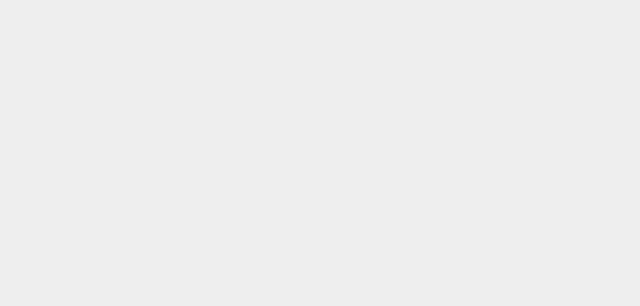
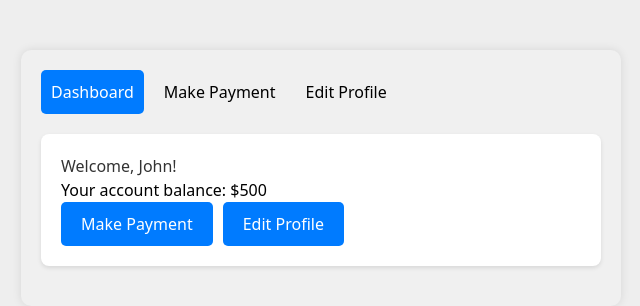
Before and after one commit to saketh-18/ebsap.co, a React (Vite) app: page /welcome in a window 1280 px wide. Before the commit this address had no page. Shown: the top 306 px of the page, without its empty margins (319-959 px from the left). Built offline with nearby package versions, Linux system fonts and the light colour scheme.

Commit message:
calculate page added

```diff
--- a/src/App.css
+++ b/src/App.css
@@ -38,3 +38,123 @@ body::-webkit-scrollbar {
     background-image: url(../images/banner4.jpg);
     background-size: cover;
 }
+
+.user-interface {
+    max-width: 600px;
+    margin: 50px auto;
+    padding: 20px;
+    background-color: #f0f0f0;
+    border-radius: 10px;
+    box-shadow: 0 0 10px rgba(0, 0, 0, 0.1);
+  }
+
+  .section-container {
+    margin-bottom: 20px;
+    padding: 20px;
+    background-color: #fff;
+    border-radius: 8px;
+    box-shadow: 0 2px 4px rgba(0, 0, 0, 0.1);
+  }
+
+  .section-title {
+    margin-top: 0;
+    color: #333;
+  }
+
+  .nav-container {
+    margin-bottom: 20px;
+  }
+
+  .nav-list {
+    list-style-type: none;
+    padding: 0;
+    margin: 0;
+  }
+
+  .nav-list li {
+    display: inline-block;
+    margin-right: 10px;
+    cursor: pointer;
+    padding: 10px;
+    border-radius: 5px;
+  }
+
+  .nav-list li.active {
+    background-color: #007bff;
+    color: #fff;
+  }
+
+  .btn {
+    padding: 10px 20px;
+    background-color: #007bff;
+    color: #fff;
+    border: none;
+    border-radius: 5px;
+    cursor: pointer;
+  }
+
+  .btn:hover {
+    background-color: #0056b3;
+  }
+
+
+/* calculate */
+.electricity-calculator-container {
+  max-width: 400px;
+  margin: 50px auto;
+  padding: 20px;
+  background-color: #f0f0f0;
+  border-radius: 10px;
+  box-shadow: 0 0 10px rgba(0, 0, 0, 0.1);
+}
+
+.electricity-calculator-title {
+  text-align: center;
+  color: #333;
+}
+
+.electricity-calculator-input {
+  margin-bottom: 20px;
+}
+
+.electricity-calculator-input label {
+  display: block;
+  margin-bottom: 5px;
+}
+
+.electricity-calculator-input input {
+  width: 100%;
+  padding: 10px;
+  border: 1px solid #ccc;
+  border-radius: 5px;
+  outline: none;
+}
+
+.electricity-calculate-btn {
+  display: block;
+  width: 100%;
+  padding: 10px;
+  background-color: #007bff;
+  color: #fff;
+  border: none;
+  border-radius: 5px;
+  cursor: pointer;
+}
+
+.electricity-calculate-btn:hover {
+  background-color: #0056b3;
+}
+
+.electricity-calculator-result {
+  margin-top: 20px;
+  text-align: center;
+}
+
+.electricity-calculator-result h3 {
+  margin-bottom: 10px;
+}
+
+.electricity-calculator-result p {
+  font-size: 20px;
+  font-weight: bold;
+}
--- a/src/App.jsx
+++ b/src/App.jsx
@@ -7,6 +7,9 @@ import Login from './Components/Routes/Login';
 import Forgot from './Components/Routes/Forgot';
 import Payment from './Components/Routes/Payment';
 import Bill from './Components/Routes/Bill';
+import Welcome from './Components/Routes/Welcome';
+import Banner from './Components/Banner';
+import Calculate from './Components/Routes/Calculate';
 
 export default function App(){
   return (
@@ -19,6 +22,9 @@ export default function App(){
       <Route path='/forgot' element={<Forgot />} />
       <Route path='/payment' element={<Payment />} />
       <Route path='/bill' element={<Bill />} />
+      <Route path='/welcome' element={<Welcome />} />
+      <Route path='/register' element={<Banner />} />
+      <Route path='/calculate' element={<Calculate />} />
       </Routes>
     </BrowserRouter>
   </>
--- /dev/null
+++ b/src/Components/Routes/Calculate.jsx
@@ -0,0 +1,41 @@
+import React, { useState } from 'react';
+import Topbar from '../Topbar';
+
+const Calculate = () => {
+  const [unitsUsed, setUnitsUsed] = useState('');
+  const [totalCost, setTotalCost] = useState(0);
+
+  const calculateCost = () => {
+    const costPerUnit = 7; // Cost per unit in rupees
+    const units = parseFloat(unitsUsed);
+    const cost = units * costPerUnit;
+    setTotalCost(cost);
+  };
+
+  return (
+    <div>
+    <Topbar />
+    <div className="electricity-calculator-container">
+      <h2 className="electricity-calculator-title">Electricity Cost Calculator</h2>
+      <div className="electricity-calculator-input">
+        <label htmlFor="units">Units Used:</label>
+        <input
+          id="units"
+          type="number"
+          value={unitsUsed}
+          onChange={(e) => setUnitsUsed(e.target.value)}
+        />
+      </div>
+      <button className="electricity-calculate-btn" onClick={calculateCost}>Calculate</button>
+      {totalCost > 0 && (
+        <div className="electricity-calculator-result">
+          <h3>Total Cost:</h3>
+          <p>{totalCost} Rupees</p>
+        </div>
+      )}
+    </div>
+    </div>
+  );
+};
+
+export default Calculate;
--- a/src/Components/Routes/Homepage.jsx
+++ b/src/Components/Routes/Homepage.jsx
@@ -1,12 +1,12 @@
 import React from 'react'
 import Topbar from '../Topbar'
-import Banner from '../Banner'
+import Login from './Login'
 
 export default function Homepage() {
   return (
-    <>
-        <Topbar />
-        <Banner/>
-    </>
+    <div className='h-screen'>
+
+        <Login />
+    </div>
   )
 }
--- a/src/Components/Routes/Login.jsx
+++ b/src/Components/Routes/Login.jsx
@@ -52,7 +52,7 @@ export default function Login() {
       <button className='p-2 bg-sky-500 w-1/2 rounded-md self-center button' onClick={handleLogin}>Login</button>
       <p className='text-red-500 text-xl self-center font-semibold mt-3'>{pCheck}</p>
       <div className='flex w-1/2 self-center justify-between mt-3'>
-        <Link to="/" className='underline'>Register Instead?</Link>
+        <Link to="/register" className='underline'>Register Instead?</Link>
         <Link to="/forgot" className='underline' >Forgot Password?</Link>
       </div>
     </div>
--- /dev/null
+++ b/src/Components/Routes/Welcome.jsx
@@ -0,0 +1,76 @@
+import React, { useState } from 'react';
+
+
+const Welcome = () => {
+  // State variables for managing user data and sections
+  const [userData, setUserData] = useState({
+    firstName: 'John',
+    lastName: 'Doe',
+    email: 'john@example.com',
+    address: '123 Main St, City',
+    accountBalance: 500,
+  });
+
+  const [currentSection, setCurrentSection] = useState('dashboard');
+
+  // Function to handle section change
+  const changeSection = (section) => {
+    setCurrentSection(section);
+  };
+
+  // Render Dashboard section
+  // Render Dashboard section
+const renderDashboard = () => {
+  return (
+    <div className="section-container">
+      <h2 className="section-title">Welcome, {userData.firstName}!</h2>
+      <p>Your account balance: ${userData.accountBalance}</p>
+      <button className="btn" onClick={() => changeSection('payment')}>Make Payment</button>
+      <button className="btn" onClick={() => changeSection('profile')} style={{ marginLeft: '10px' }}>Edit Profile</button>
+    </div>
+  );
+};
+
+
+  // Render Payment section
+  const renderPayment = () => {
+    return (
+      <div className="section-container">
+        <h2 className="section-title">Make Payment</h2>
+        {/* Payment form goes here */}
+        <button className="btn" onClick={() => changeSection('dashboard')}>Back to Dashboard</button>
+      </div>
+    );
+  };
+
+  // Render Profile section
+  const renderProfile = () => {
+    return (
+      <div className="section-container">
+        <h2 className="section-title">Edit Profile</h2>
+        {/* Profile editing form goes here */}
+        <button className="btn" onClick={() => changeSection('dashboard')}>Back to Dashboard</button>
+      </div>
+    );
+  };
+
+  return (
+    <div className="user-interface">
+      {/* Navigation */}
+      <nav className="nav-container">
+        <ul className="nav-list">
+          <li className={currentSection === 'dashboard' ? 'active' : ''} onClick={() => changeSection('dashboard')}>Dashboard</li>
+          <li className={currentSection === 'payment' ? 'active' : ''} onClick={() => changeSection('payment')}>Make Payment</li>
+          <li className={currentSection === 'profile' ? 'active' : ''} onClick={() => changeSection('profile')}>Edit Profile</li>
+        </ul>
+      </nav>
+
+      {/* Render the current section */}
+      {currentSection === 'dashboard' && renderDashboard()}
+      {currentSection === 'payment' && renderPayment()}
+      {currentSection === 'profile' && renderProfile()}
+    </div>
+  );
+};
+
+export default Welcome;
--- a/src/Components/Topbar.jsx
+++ b/src/Components/Topbar.jsx
@@ -13,8 +13,7 @@ export default function Topbar() {
        <img src='../../images/logo.png' className="h-4/5 w-20 self-center cursor-pointer" onClick={homeNav}/>
        <div className='flex w-1/3 self-center justify-between mr-4'>
         <Link to="/payment" className='text-lg text-white font-semibold nav-elements'>Pay Bill</Link>
-        <p className='text-lg text-white font-semibold nav-elements'>Service</p>
-        <p className='text-lg text-white font-semibold nav-elements'>Account</p>
+        <Link to="/calculate" className='text-lg text-white font-semibold nav-elements'>Calculate Cost</Link>
        </div>
     </div>
   )
```
Also changed, not shown: src/Components/Banner.jsx (+13 -8 lines), src/Components/Routes/Services.jsx (deleted), 1 other file (tests, documents, lock files or other folders).
